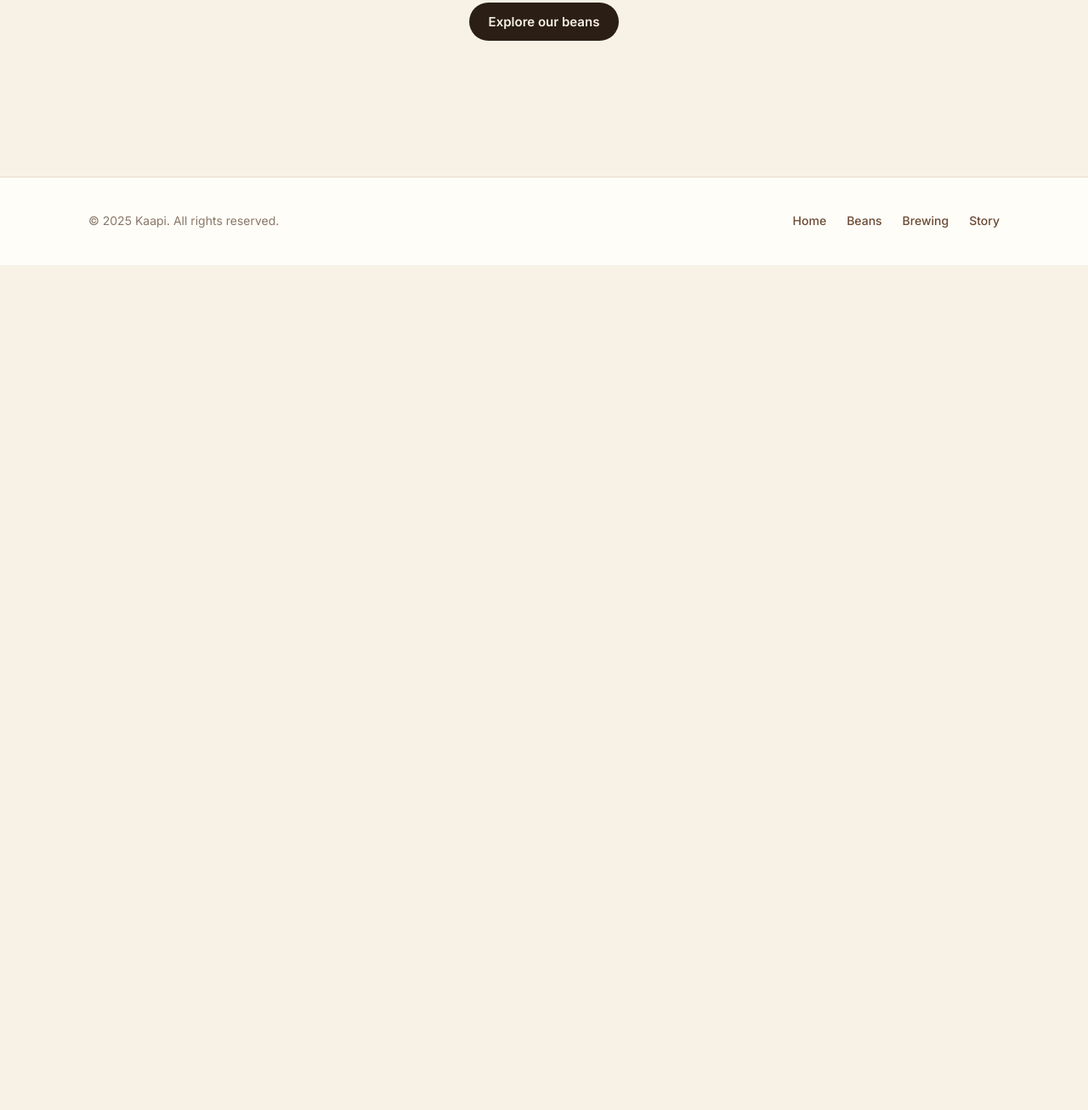
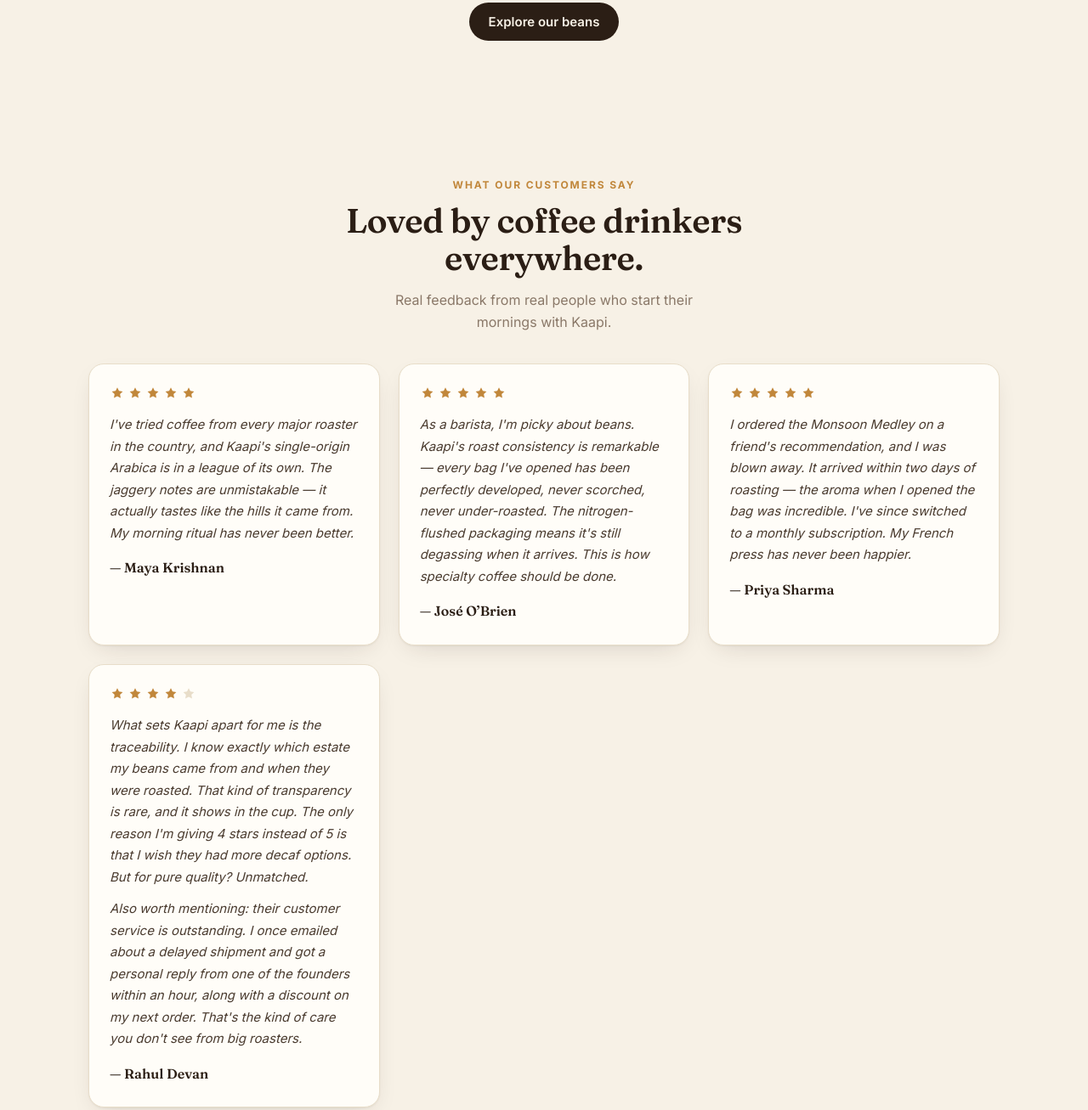
Before and after one commit to mayank-7851/App-1, a website: page story.html in a window 1280 px wide. Shown: the part 3072-4379 px from the top of the page at 85% size. Before the commit the page ends 3384 px from the top, so only its background shows below. Drawn offline with Linux system fonts and the light colour scheme.

Commit message:
Ticket #41: In story section add user testimonials (#42)
In story…

Co-authored-by: Octo <octo@bot>

```diff
--- a/story.html
+++ b/story.html
@@ -156,6 +156,82 @@
     </div>
   </section>
 
+    <!-- Testimonials -->
+    <section class="section" id="testimonials" aria-labelledby="testimonials-heading">
+      <div class="wrap">
+        <div class="eyebrow center">What our customers say</div>
+        <h2 id="testimonials-heading" class="center" style="margin:10px auto 0;max-width:22ch">Loved by coffee drinkers everywhere.</h2>
+        <p class="muted center" style="max-width:42ch;margin:14px auto 36px">Real feedback from real people who start their mornings with Kaapi.</p>
+        <div id="testimonial-list" class="testimonial-grid" role="list"></div>
+        <div id="testimonial-empty" class="testimonial-empty center muted" style="display:none" role="status">
+          We&apos;re collecting reviews &mdash; check back soon.
+        </div>
+      </div>
+    </section>
+    <script>
+    (function(){
+      var testimonials = [
+        { name: "Maya Krishnan", stars: 5, quote: "I\'ve tried coffee from every major roaster in the country, and Kaapi\'s single-origin Arabica is in a league of its own. The jaggery notes are unmistakable \u2014 it actually tastes like the hills it came from. My morning ritual has never been better." },
+        { name: "Jos\u00e9 O\u2019Brien", stars: 5, quote: "As a barista, I\'m picky about beans. Kaapi\'s roast consistency is remarkable \u2014 every bag I\'ve opened has been perfectly developed, never scorched, never under-roasted. The nitrogen-flushed packaging means it\'s still degassing when it arrives. This is how specialty coffee should be done." },
+        { name: "Priya Sharma", stars: 5, quote: "I ordered the Monsoon Medley on a friend\'s recommendation, and I was blown away. It arrived within two days of roasting \u2014 the aroma when I opened the bag was incredible. I\'ve since switched to a monthly subscription. My French press has never been happier." },
+        { name: "Rahul Devan", stars: 4, quote: "What sets Kaapi apart for me is the traceability. I know exactly which estate my beans came from and when they were roasted. That kind of transparency is rare, and it shows in the cup. The only reason I\'m giving 4 stars instead of 5 is that I wish they had more decaf options. But for pure quality? Unmatched.\n\nAlso worth mentioning: their customer service is outstanding. I once emailed about a delayed shipment and got a personal reply from one of the founders within an hour, along with a discount on my next order. That\'s the kind of care you don\'t see from big roasters." }
+      ];
+
+      var list = document.getElementById("testimonial-list");
+      var empty = document.getElementById("testimonial-empty");
+
+      if (!testimonials || !testimonials.length) {
+        list.style.display = "none";
+        empty.style.display = "block";
+        return;
+      }
+
+      testimonials.forEach(function(t){
+        var card = document.createElement("div");
+        card.className = "card testimonial-card";
+        card.setAttribute("role", "listitem");
+
+        // Stars
+        var starsDiv = document.createElement("div");
+        starsDiv.className = "testimonial-stars";
+        starsDiv.setAttribute("aria-label", t.stars + " out of 5 stars");
+        for (var i = 0; i < 5; i++) {
+          var svg = document.createElementNS("http://www.w3.org/2000/svg", "svg");
+          svg.setAttribute("width", "18");
+          svg.setAttribute("height", "18");
+          svg.setAttribute("viewBox", "0 0 20 20");
+          svg.setAttribute("fill", i < t.stars ? "currentColor" : "var(--line)");
+          svg.setAttribute("aria-hidden", "true");
+          var path = document.createElementNS("http://www.w3.org/2000/svg", "path");
+          path.setAttribute("d", "M10 1.5l2.2 4.45 4.9.72-3.55 3.46.84 4.88L10 12.75 5.6 15l.84-4.88L2.9 6.67l4.9-.72z");
+          svg.appendChild(path);
+          starsDiv.appendChild(svg);
+        }
+        card.appendChild(starsDiv);
+
+        // Quote \u2014 safely handle multi-paragraph with textContent
+        var quote = document.createElement("blockquote");
+        quote.className = "testimonial-quote";
+        var paragraphs = t.quote.split("\n\n");
+        paragraphs.forEach(function(pText, idx){
+          var p = document.createElement("p");
+          p.textContent = pText;
+          p.style.margin = idx === paragraphs.length - 1 ? "0" : "0 0 .8em";
+          quote.appendChild(p);
+        });
+        card.appendChild(quote);
+
+        // Name
+        var nameEl = document.createElement("cite");
+        nameEl.className = "testimonial-name";
+        nameEl.textContent = "\u2014 " + t.name;
+        card.appendChild(nameEl);
+
+        list.appendChild(card);
+      });
+    })();
+    </script>
+
 </main>
 
   <footer class="site-footer">
--- a/styles.css
+++ b/styles.css
@@ -127,3 +127,15 @@
   .about p{font-size:15px;line-height:1.7;margin-bottom:16px}
   .about .divider{margin:28px auto}
 }
+
+/* Testimonials (story page) */
+.testimonial-grid{display:grid;grid-template-columns:repeat(3,1fr);gap:22px}
+.testimonial-card{padding:26px 24px;gap:14px}
+.testimonial-stars{display:flex;gap:3px;color:var(--gold)}
+.testimonial-stars svg{width:18px;height:18px;flex-shrink:0}
+.testimonial-quote{font-size:15px;line-height:1.7;color:#4a3b2f;margin:0;font-style:italic}
+.testimonial-name{font-family:var(--serif);font-size:16px;font-weight:600;color:var(--espresso);font-style:normal;margin-top:2px}
+.testimonial-empty{font-size:15px;padding:28px}
+@media(max-width:820px){
+  .testimonial-grid{grid-template-columns:1fr}
+}
```
Also changed, not shown: e2e/story.spec.js (added, +321 -0 lines).
